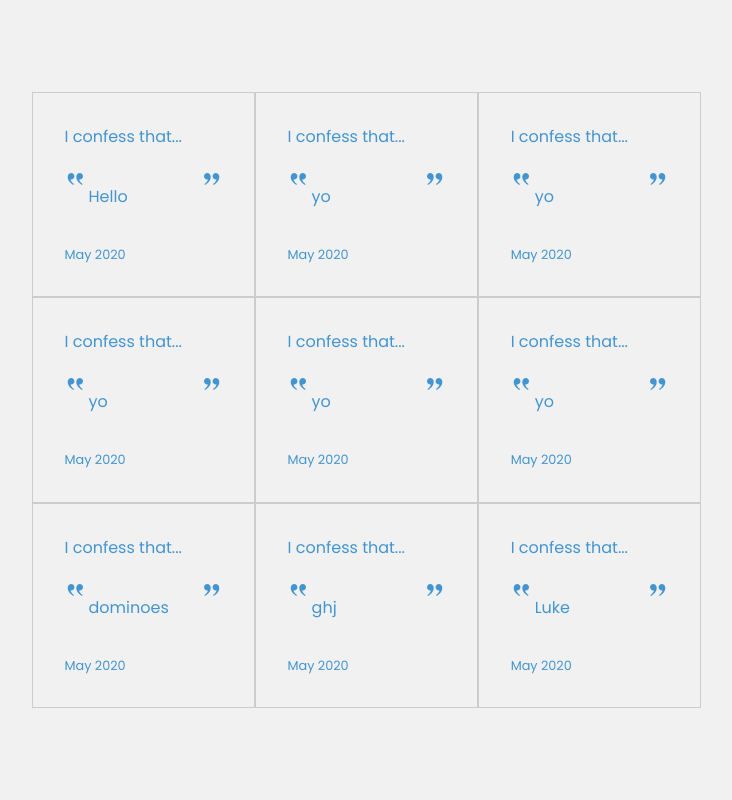
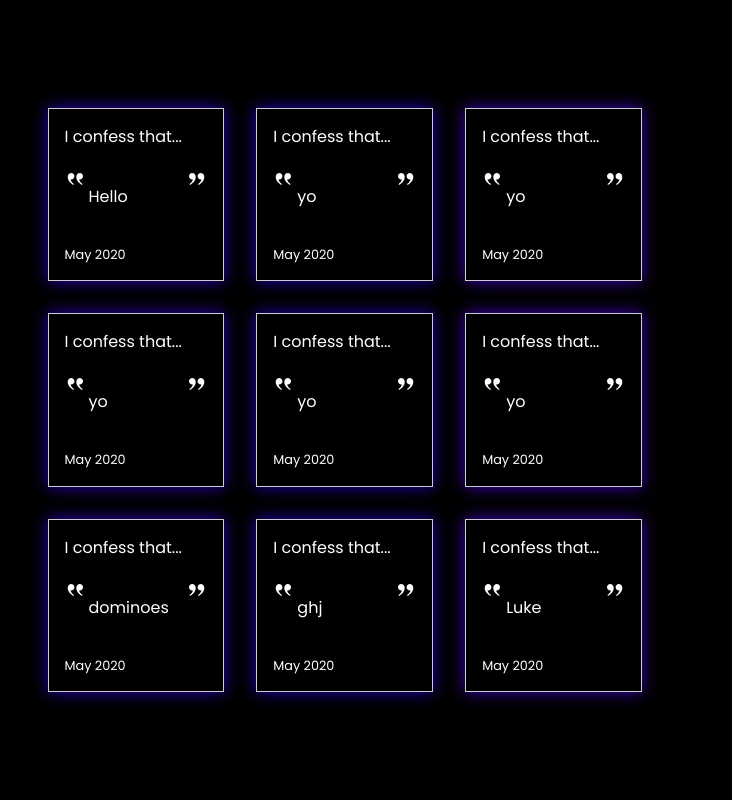
Before and after one commit to luc903/CovidConfessions, a PHP site: page /confessions in a window 1280 px wide. Shown: the whole page, without its empty margins (328-1060 px from the left). Run offline with PHP 8.4, Linux system fonts and the light colour scheme; data comes from the database, SQL or seed files in the repository; a stand-in replaces the project's code that opens the database connection; some libraries are stand-ins or nearby versions.

```diff
--- a/confessions.php
+++ b/confessions.php
@@ -14,7 +14,7 @@ include("includes/header.php");
 
             <div class="confessions-page__confession-wrapper">
 
-                    <div class="confession" uk-scrollspy="cls:uk-animation-fade; delay: 0">
+                    <div class="confession confession__1" uk-scrollspy="cls:uk-animation-fade; delay: 0">
                         <p>I confess that...</p>
                         <div class="confession__body">
                             <span uk-icon="icon: quote-right"></span>
@@ -27,7 +27,7 @@ include("includes/header.php");
                             <small>May 2020</small>
                        </div>
                     </div>
-                    <div class="confession" uk-scrollspy="cls:uk-animation-fade; delay: 500">
+                    <div class="confession confession__2" uk-scrollspy="cls:uk-animation-fade; delay: 500">
                         <p>I confess that...</p>
                         <div class="confession__body">
                             <span uk-icon="icon: quote-right"></span>
@@ -40,7 +40,7 @@ include("includes/header.php");
                             <small>May 2020</small>
                        </div>
                     </div>
-                    <div class="confession" uk-scrollspy="cls:uk-animation-fade; delay: 1000">
+                    <div class="confession confession__3" uk-scrollspy="cls:uk-animation-fade; delay: 1000">
                         <p>I confess that...</p>
                         <div class="confession__body">
                             <span uk-icon="icon: quote-right"></span>
@@ -56,7 +56,7 @@ include("includes/header.php");
 
             </div>
             <div class="confessions-page__confession-wrapper">
-                    <div class="confession" uk-scrollspy="cls:uk-animation-fade; delay: 1500">
+                    <div class="confession confession__1" uk-scrollspy="cls:uk-animation-fade; delay: 1500">
                         <p>I confess that...</p>
                         <div class="confession__body">
                             <span uk-icon="icon: quote-right"></span>
@@ -69,7 +69,7 @@ include("includes/header.php");
                             <small>May 2020</small>
                        </div>
                     </div>
-                    <div class="confession" uk-scrollspy="cls:uk-animation-fade; delay: 2000">
+                    <div class="confession confession__2" uk-scrollspy="cls:uk-animation-fade; delay: 2000">
                         <p>I confess that...</p>
                         <div class="confession__body">
                             <span uk-icon="icon: quote-right"></span>
@@ -82,7 +82,7 @@ include("includes/header.php");
                             <small>May 2020</small>
                        </div>
                     </div>
-                    <div class="confession" uk-scrollspy="cls:uk-animation-fade; delay: 2500">
+                    <div class="confession confession__3" uk-scrollspy="cls:uk-animation-fade; delay: 2500">
                         <p>I confess that...</p>
                         <div class="confession__body">
                             <span uk-icon="icon: quote-right"></span>
@@ -98,7 +98,7 @@ include("includes/header.php");
 
                 </div>
             <div class="confessions-page__confession-wrapper">
-                    <div class="confession" uk-scrollspy="cls:uk-animation-fade; delay: 3000">
+                    <div class="confession confession__1" uk-scrollspy="cls:uk-animation-fade; delay: 3000">
                         <p>I confess that...</p>
                         <div class="confession__body">
                             <span uk-icon="icon: quote-right"></span>
@@ -111,7 +111,7 @@ include("includes/header.php");
                             <small>May 2020</small>
                        </div>
                     </div>
-                    <div class="confession" uk-scrollspy="cls:uk-animation-fade; delay: 3500">
+                    <div class="confession confession__2" uk-scrollspy="cls:uk-animation-fade; delay: 3500">
                         <p>I confess that...</p>
                         <div class="confession__body">
                             <span uk-icon="icon: quote-right"></span>
@@ -124,7 +124,7 @@ include("includes/header.php");
                             <small>May 2020</small>
                        </div>
                     </div>
-                    <div class="confession" uk-scrollspy="cls:uk-animation-fade; delay: 4000">
+                    <div class="confession confession__3" uk-scrollspy="cls:uk-animation-fade; delay: 4000">
                         <p>I confess that...</p>
                         <div class="confession__body">
                             <span uk-icon="icon: quote-right"></span>
--- a/css/_confessions.scss
+++ b/css/_confessions.scss
@@ -13,17 +13,85 @@
   align-items: center;
   justify-content: center;
   height: 100vh;
-  background: #F1F1F1;
-  color: #4395D1;
+  background: #000;
+  color: #fff;
   font-family: 'Poppins', sans-serif;
+
 
 }
 .confessions-page__wrapper {
   max-width: 80vw;
-    min-width: 40vw;
+  min-width: 40vw;
 }
 .confessions-page__confession-wrapper {
   display: flex;
   justify-content: space-between;
   transition: opacity 500ms;
 }
+
+@keyframes neon {
+  0%   {-webkit-box-shadow: 0px 0px 15px 0px rgba(214,48,233,1);
+      -moz-box-shadow: 0px 0px 15px 0px rgba(214,48,233,1);
+      box-shadow: 0px 0px 15px 0px rgba(214,48,233,1);}
+  50%  {    -webkit-box-shadow: 0px 0px 15px 0px rgba(101,2,193,1);
+-moz-box-shadow: 0px 0px 15px 0px rgba(101,2,193,1);
+box-shadow: 0px 0px 15px 0px rgba(101,2,193,1);
+    }
+  100% {-webkit-box-shadow: 0px 0px 15px 0px rgba(27,1,184,1);
+-moz-box-shadow: 0px 0px 15px 0px rgba(27,1,184,1);
+box-shadow: 0px 0px 15px 0px rgba(27,1,184,1);}
+}
+
+.confession {
+  display: flex;
+  flex-direction: column;
+  justify-content: space-between;
+  flex: 0 0 27%;
+  border: 1px solid #ccc;
+  padding: 1em;
+  margin: 1em;
+
+  &__1 {
+    animation: neon 6s linear 0s infinite alternate;
+  }
+ &__2 {
+     animation: neon 6s linear 1s infinite alternate;
+    }
+&__3 {
+    animation: neon 6s linear 2s infinite alternate;
+  }
+
+
+  &:first-of-type {
+    margin-left: 0;
+  }
+
+  &:last-of-type {
+    margin-right: 0;
+  }
+
+  &__body {
+    padding: 1em 1.5em;
+    position: relative;
+
+    .uk-icon {
+      position: absolute;
+      top: 0;
+
+      &:first-child {
+        left: 0;
+        transform: RotateY(180deg);
+      }
+
+      &:last-child {
+        right: 0;
+      }
+    }
+  }
+
+  &__footer {
+    display: flex;
+    justify-content: space-between;
+    align-items: center;
+  }
+}
--- a/css/_homepage.scss
+++ b/css/_homepage.scss
@@ -14,7 +14,7 @@
   right: 0;
   height: 100vh;
 
-  margin: auto;
+//  margin: auto;
 }
 
 @keyframes spin {
@@ -34,7 +34,8 @@
   border-top-color: black;
   animation: spin 1s infinite linear;
 }
-#splash h2{
+#splash h1{
+
   width: 100%;
   color: white;
   font-family: 'Poppins', sans-serif;
@@ -53,11 +54,11 @@
     opacity: 1;
   }
   30%{
-    letter-spacing: 10px;
+    letter-spacing: 30px;
     opacity: 0;
   }
   100%{
-    letter-spacing: 20px;
+    letter-spacing: 50px;
     opacity: 0;
   }
 }
@@ -66,7 +67,7 @@
   height: auto;
   padding: 1em;
   margin: 2em 0 0;
-
+  //margin-top: auto;
 }
 
 .a-enter-ar, .a-enter-vr {
@@ -123,48 +124,6 @@
   }
 }
 
-.confession {
-  display: flex;
-  flex-direction: column;
-  justify-content: space-between;
-  flex: 0 0 28%;
-  border: 1px solid #ccc;
-  padding: 2em;
-
-  &:first-of-type {
-    margin-left: 0;
-  }
-
-  &:last-of-type {
-    margin-right: 0;
-  }
-
-  &__body {
-    padding: 1em 1.5em;
-    position: relative;
-
-    .uk-icon {
-      position: absolute;
-      top: 0;
-
-      &:first-child {
-        left: 0;
-        transform: RotateY(180deg);
-      }
-
-      &:last-child {
-        right: 0;
-      }
-    }
-  }
-
-  &__footer {
-    display: flex;
-    justify-content: space-between;
-    align-items: center;
-  }
-}
-
 #confession-form {
   $inputHeight: 2.4rem;
   display: flex;
@@ -188,7 +147,7 @@
   }
   button {
     height: $inputHeight;
-    max-width: 50%;
+    max-width: 48%;
     margin-top: 1em;
   }
 
--- a/css/styles.css
+++ b/css/styles.css
@@ -19,7 +19,6 @@
   left: 0;
   right: 0;
   height: 100vh;
-  margin: auto;
 }
 
 @keyframes spin {
@@ -39,7 +38,7 @@
   animation: spin 1s infinite linear;
 }
 
-#splash h2 {
+#splash h1 {
   width: 100%;
   color: white;
   font-family: "Poppins", sans-serif;
@@ -58,11 +57,11 @@
     opacity: 1;
   }
   30% {
-    letter-spacing: 10px;
+    letter-spacing: 30px;
     opacity: 0;
   }
   100% {
-    letter-spacing: 20px;
+    letter-spacing: 50px;
     opacity: 0;
   }
 }
@@ -120,13 +119,98 @@
   opacity: 1;
 }
 
+#confession-form {
+  display: flex;
+  flex-wrap: wrap;
+  justify-content: space-around;
+  max-width: 60%;
+  margin: 5em auto;
+  transition: opacity 500ms;
+  opacity: 0.5;
+}
+#confession-form textarea {
+  display: block;
+  margin: 0;
+  line-height: calc(2.4rem / 1.5);
+  font-size: 1.5rem;
+  height: 2.4rem;
+  resize: none;
+  margin-bottom: 0.3rem;
+  margin-top: 6em;
+}
+#confession-form button {
+  height: 2.4rem;
+  max-width: 48%;
+  margin-top: 1em;
+}
+#confession-form #response {
+  flex: 0 0 100%;
+}
+
+@media only screen and (max-width: 768px) {
+  #confession-form {
+    max-width: 100%;
+  }
+
+  .home-page__wrapper {
+    max-width: 95vw;
+  }
+}
+.confessionsPage {
+  display: flex;
+  align-items: center;
+  justify-content: center;
+  height: 100vh;
+  background: #000;
+  color: #fff;
+  font-family: "Poppins", sans-serif;
+}
+
+.confessions-page__wrapper {
+  max-width: 80vw;
+  min-width: 40vw;
+}
+
+.confessions-page__confession-wrapper {
+  display: flex;
+  justify-content: space-between;
+  transition: opacity 500ms;
+}
+
+@keyframes neon {
+  0% {
+    -webkit-box-shadow: 0px 0px 15px 0px #d630e9;
+    -moz-box-shadow: 0px 0px 15px 0px #d630e9;
+    box-shadow: 0px 0px 15px 0px #d630e9;
+  }
+  50% {
+    -webkit-box-shadow: 0px 0px 15px 0px #6502c1;
+    -moz-box-shadow: 0px 0px 15px 0px #6502c1;
+    box-shadow: 0px 0px 15px 0px #6502c1;
+  }
+  100% {
+    -webkit-box-shadow: 0px 0px 15px 0px #1b01b8;
+    -moz-box-shadow: 0px 0px 15px 0px #1b01b8;
+    box-shadow: 0px 0px 15px 0px #1b01b8;
+  }
+}
 .confession {
   display: flex;
   flex-direction: column;
   justify-content: space-between;
-  flex: 0 0 28%;
+  flex: 0 0 27%;
   border: 1px solid #ccc;
-  padding: 2em;
+  padding: 1em;
+  margin: 1em;
+}
+.confession__1 {
+  animation: neon 6s linear 0s infinite alternate;
+}
+.confession__2 {
+  animation: neon 6s linear 1s infinite alternate;
+}
+.confession__3 {
+  animation: neon 6s linear 2s infinite alternate;
 }
 .confession:first-of-type {
   margin-left: 0;
@@ -155,64 +239,6 @@
   align-items: center;
 }
 
-#confession-form {
-  display: flex;
-  flex-wrap: wrap;
-  justify-content: space-around;
-  max-width: 60%;
-  margin: 5em auto;
-  transition: opacity 500ms;
-  opacity: 0.5;
-}
-#confession-form textarea {
-  display: block;
-  margin: 0;
-  line-height: calc(2.4rem / 1.5);
-  font-size: 1.5rem;
-  height: 2.4rem;
-  resize: none;
-  margin-bottom: 0.3rem;
-  margin-top: 6em;
-}
-#confession-form button {
-  height: 2.4rem;
-  max-width: 50%;
-  margin-top: 1em;
-}
-#confession-form #response {
-  flex: 0 0 100%;
-}
-
-@media only screen and (max-width: 768px) {
-  #confession-form {
-    max-width: 100%;
-  }
-
-  .home-page__wrapper {
-    max-width: 95vw;
-  }
-}
-.confessionsPage {
-  display: flex;
-  align-items: center;
-  justify-content: center;
-  height: 100vh;
-  background: #F1F1F1;
-  color: #4395D1;
-  font-family: "Poppins", sans-serif;
-}
-
-.confessions-page__wrapper {
-  max-width: 80vw;
-  min-width: 40vw;
-}
-
-.confessions-page__confession-wrapper {
-  display: flex;
-  justify-content: space-between;
-  transition: opacity 500ms;
-}
-
 /* To add this to separate SCSS file  */
 textarea:focus {
   outline: none !important;
```
Also changed, not shown: index.php (+8 -6 lines), js/scripts.js (+6 -5 lines), 1 other file.
